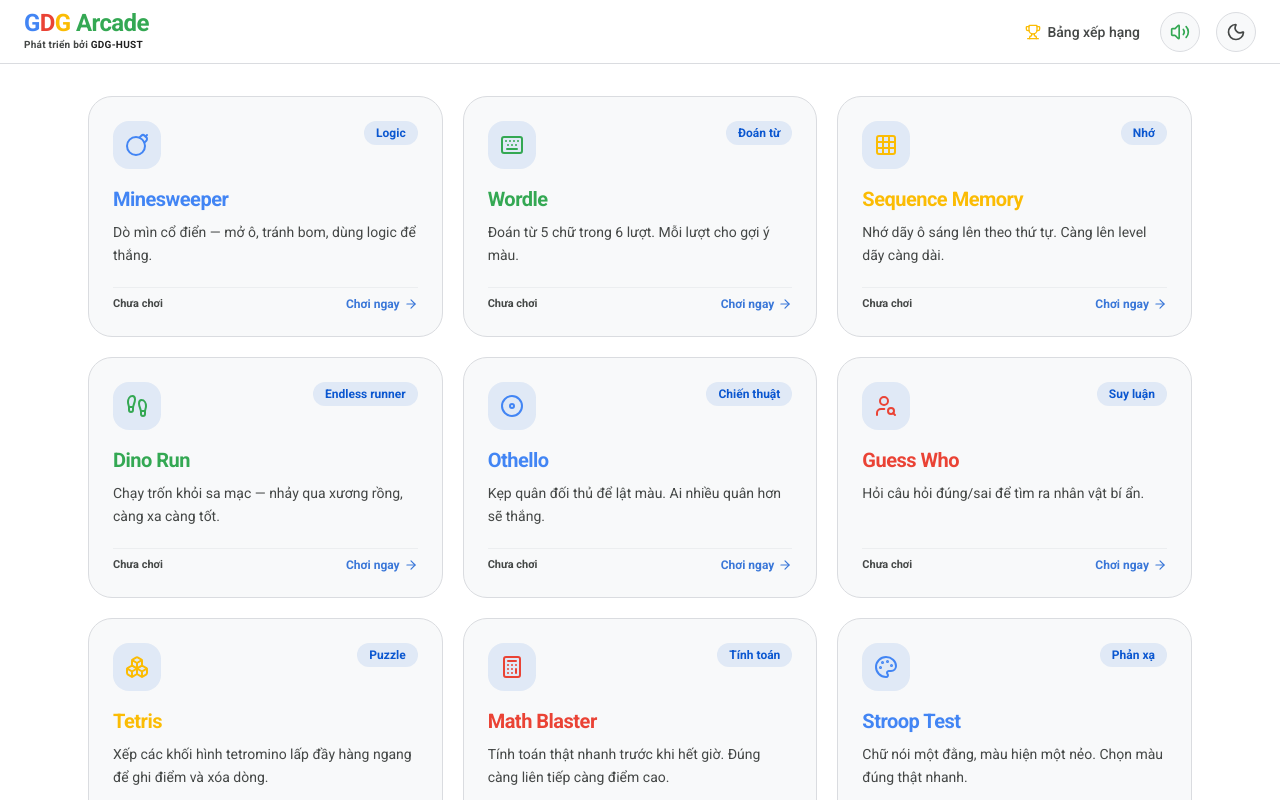
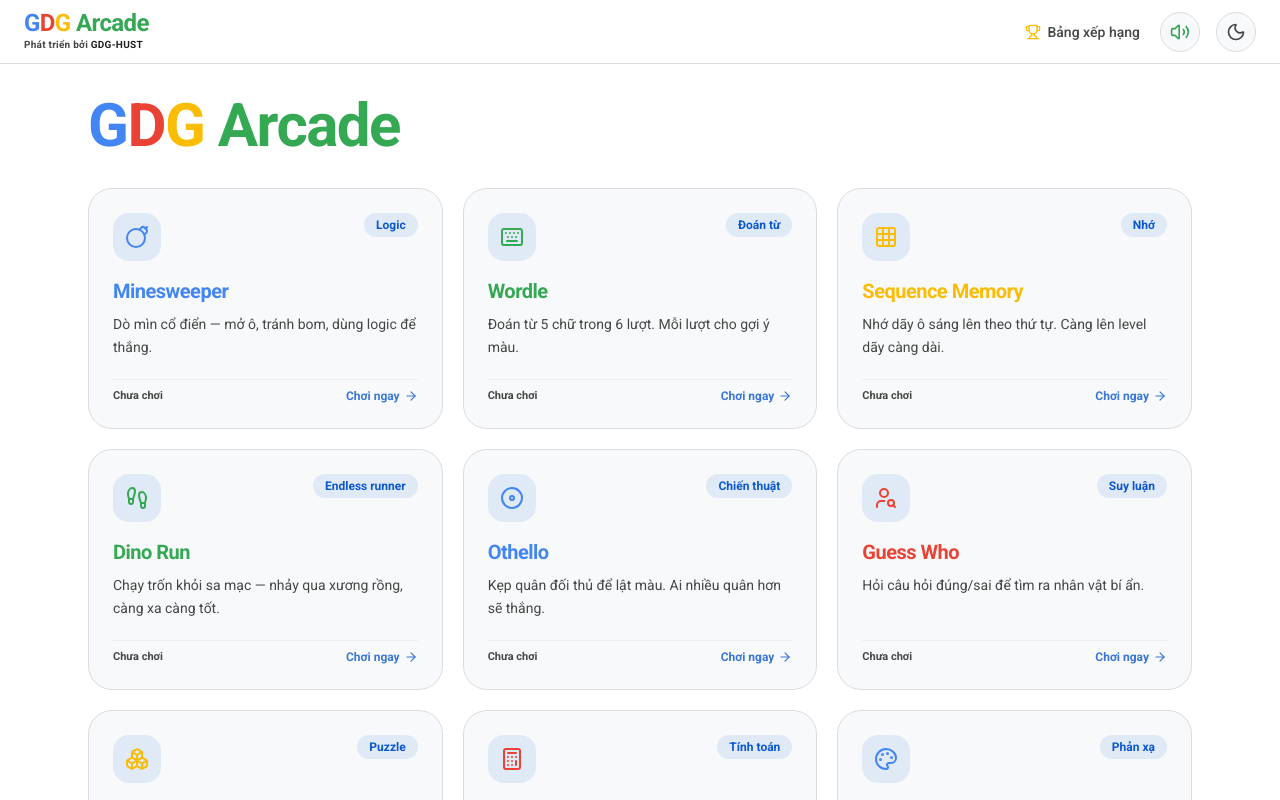
Before and after one commit to ngqtrung2217/gdg-hust-game, a Next.js app: page / in a window 1280 px wide. Shown: the top 800 px of the page. Built offline with nearby package versions, Linux system fonts and the light colour scheme.

Commit message:
feat: restore prominent GDG Arcade headline on homepage

```diff
--- a/src/app/page.tsx
+++ b/src/app/page.tsx
@@ -61,7 +61,15 @@
 
   return (
     <div className="mx-auto max-w-6xl px-4 py-8 md:px-6 select-none">
-      <h1 className="sr-only">GDG Arcade - 9 Trò Chơi Trí Tuệ & Phản Xạ</h1>
+      {/* Big Title Header */}
+      <div className="mb-8">
+        <h1 className="text-4xl sm:text-5xl md:text-6xl font-black tracking-tight">
+          <span className="text-google-blue">G</span>
+          <span className="text-google-red">D</span>
+          <span className="text-google-yellow">G</span>
+          <span className="text-google-green"> Arcade</span>
+        </h1>
+      </div>
 
       {/* 9 Games Grid */}
       <div className="grid grid-cols-1 gap-5 sm:grid-cols-2 lg:grid-cols-3">
```
